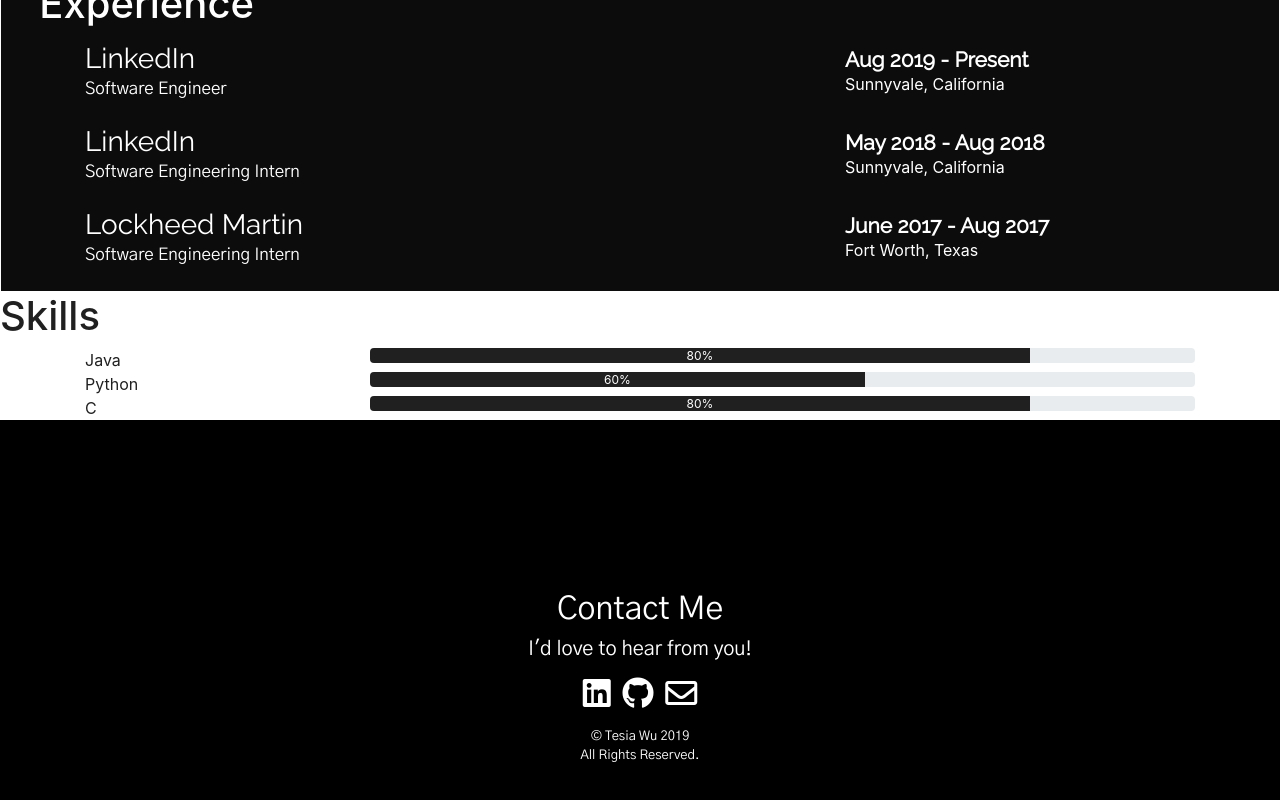
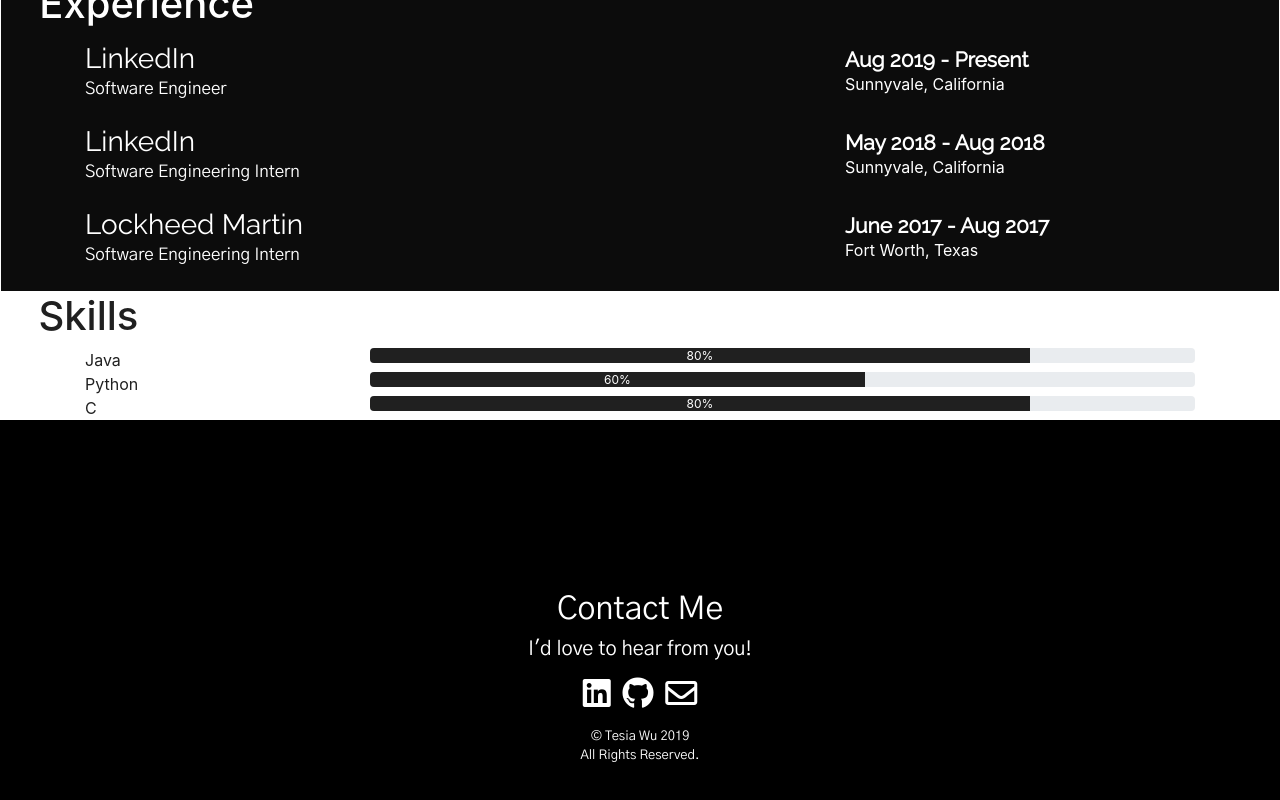
Before and after one commit to tesiawu/personal-website, a React (Create React App) app: page /profile in a window 1280 px wide. Shown: the part 738-1538 px from the top of the page. Built offline with nearby package versions, Linux system fonts and the light colour scheme.

Commit message:
start on designing and formatting the skills section

```diff
--- a/src/Profile.js
+++ b/src/Profile.js
@@ -69,7 +69,7 @@
         </div>
 
         <div className="experience-container" responsive fluid>
-          <div className="experience-header" style={{paddingBottom: 6}}>
+          <div className="title-header" style={{paddingBottom: 6}}>
             <h1>Education</h1>
           </div>
           <Container className="experience-row">
@@ -89,7 +89,7 @@
             </Row>
           </Container>
           <br /><br />
-          <div className="experience-header" style={{paddingBottom: 6}}>
+          <div className="title-header" style={{paddingBottom: 6}}>
             <h1>Experience</h1>
           </div>
           <Container className="experience-row">
@@ -138,12 +138,11 @@
               </Col>
             </Row>
             <br />
-
           </Container>
         </div>
 
         <div class="skills-row">
-          <div>
+          <div className="title-header">
             <h1>Skills</h1>
           </div>
           <Container>
--- a/src/css/style.css
+++ b/src/css/style.css
@@ -241,7 +241,7 @@
   width: 100%;
 }
 
-.experience-header {
+.title-header {
   margin-left: 3%;
 }
 
@@ -254,7 +254,7 @@
   background-color: white;
   color: #202020;
   height: auto;
-  min-width: 100%;
+  width: 100%;
 }
 
 .date-headings {
```
